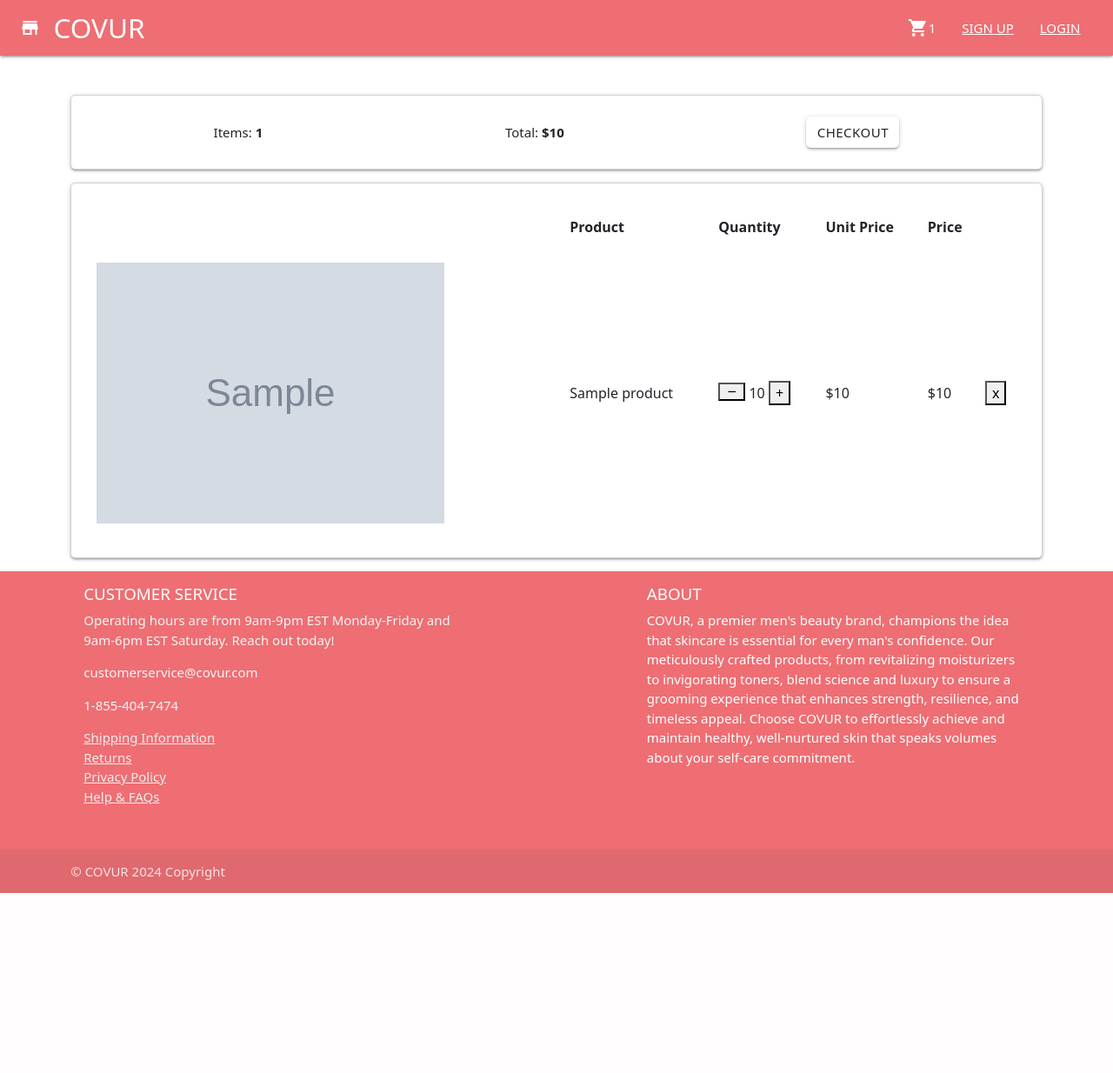
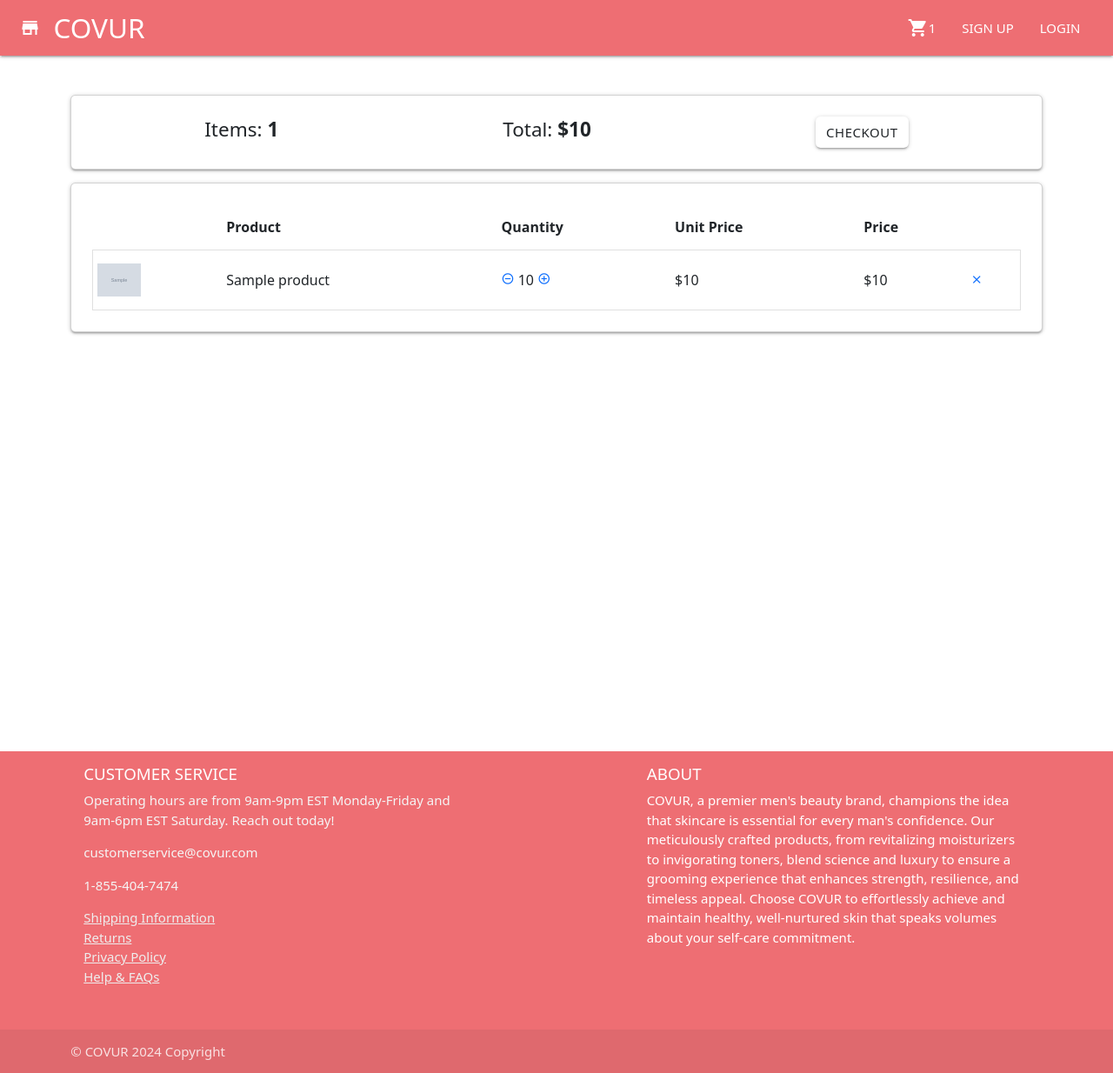
Before and after one commit to smackeem/COVUR, a Django app: template main_app/templates/cart.html in a window 1280 px wide. Shown: the whole page at 87% size. Before the commit the page ends 1027 px from the top, so only its background shows below. Run offline with Django 5.2, Linux system fonts and the light colour scheme; the template is opened without the code that fills it: most values are stand-ins (such as "Sample title", 1, 10 or a date in 2020); grey boxes marked "Sample" are stand-in pictures; some libraries are stand-ins or nearby versions.

Commit message:
Formatted cart template to display product image as a thumbnail.

```diff
--- a/main_app/static/css/style.css
+++ b/main_app/static/css/style.css
@@ -8,6 +8,7 @@ body {
 
   main {
     flex: 1 0 auto;
+    height: 100vh;
   }
 
   footer.page-footer {
@@ -16,3 +17,6 @@ body {
   .no_underline {
     text-decoration: none;
   }
+  a {
+    text-decoration: none;
+  }
--- a/main_app/templates/base.html
+++ b/main_app/templates/base.html
@@ -30,7 +30,7 @@
           <ul class="right">
             <li >
               <a class="d-flex no_underline" href="{% url 'cart' %}">
-                <i class="medium material-icons">shopping_cart</i>
+                <i class="medium material-icons right">shopping_cart</i>
                 {% if cart.num_of_items %}<span class="align-self-start" id="num_of_items"
                   >{{cart.num_of_items}}
                 </span>
@@ -38,11 +38,11 @@
               >
             </li>
             {% if request.user.is_authenticated %}
-            <li><a href="{% url 'orders' %}">ORDERS</a></li>
-            <li><a href="{% url 'logout' %}">LOGOUT</a></li>
+            <li><a class="no_underline" href="{% url 'orders' %}">ORDERS</a></li>
+            <li><a class="no_underline" href="{% url 'logout' %}">LOGOUT</a></li>
             {% else %}
-            <li><a href="{% url 'signup' %}">SIGN UP</a></li>
-            <li><a href="{% url 'login' %}">LOGIN</a></li>
+            <li><a class="no_underline" href="{% url 'signup' %}">SIGN UP</a></li>
+            <li><a class="no_underline" href="{% url 'login' %}">LOGIN</a></li>
             {% endif %}
           </ul>
         </div>
--- a/main_app/templates/cart.html
+++ b/main_app/templates/cart.html
@@ -1,13 +1,13 @@
 {% extends 'base.html' %}
 {% block content %}
 
-<div>
+<div class="mt-5">
     <i></i>
 </div>
 <div class="card mt-5 ">
     <div class="card-content d-flex justify-content-around align-items-center">
-            <span >Items: <strong id="num_of_items">{{cart.num_of_items}}</strong></span>
-            <span>Total: <strong id="cart_total">${{cart.total}}</strong></span>
+            <span class="h4" >Items: <strong id="num_of_items">{{cart.num_of_items}}</strong></span>
+            <span class="h4">Total: <strong id="cart_total">${{cart.total}}</strong></span>
             <a href="{% url 'checkoutpage' %}"><span><button class="btn">Checkout</button></span></a>
 
     </div>
@@ -23,17 +23,20 @@
                 <th>Unit Price</th>
                 <th>Price</th>
             </thead>
-            <tbody>
+            <tbody class="collection ">
                 {% for cartitem in cart.cartitems.all %}
-                <tr>
-                    <td><img class="tiny material-icons" src="{{cartitem.product.image.url}}" alt=""></td>
+                <tr class="collection-item ">
+                    <td><img class="materialboxed" width="50" src="{{cartitem.product.image.url}}" alt=""></td>
                     <td>
                         {{cartitem.product.name}}
                     </td>
-                    <td><button data-product="{{cartitem.product.id}}" data-action="sub" id="updateItem"><i class="tiny material-icons">remove</i></button> <span id="num_of_item">{{cartitem.quantity}}</span> <button data-product="{{cartitem.product.id}}" data-action="add" id="updateItem">+</button></td>
+                    <td><a href="#" id="updateItem" data-product="{{cartitem.product.id}}" data-action="sub"><i class="tiny material-icons ">remove_circle_outline</i></a>
+                        <span id="num_of_item">{{cartitem.quantity}}</span>
+                        <a href="#" data-product="{{cartitem.product.id}}" data-action="add" id="updateItem"><i class="tiny material-icons ">add_circle_outline</i></a>
+                    </td>
                     <td>${{cartitem.product.price}}</td>
                     <td>$<span id="price">{{cartitem.price }}</span></td>
-                    <td><button data-product="{{cartitem.product.id}}" data-action="del" id="updateItem" id="remove">x</button></td>
+                    <td><a href="#" data-product="{{cartitem.product.id}}" data-action="del" id="updateItem" id="remove"><i class="tiny material-icons">clear</i></a></td>
                 </tr>
                 {% endfor %}
             </tbody>
--- a/main_app/templates/login.html
+++ b/main_app/templates/login.html
@@ -1,8 +1,8 @@
 {% extends 'base.html' %} {% block content %}
 
-<h2>Login</h2>
+<h2 class="mt-5">Login</h2>
 
-<form method="POST">
+<form class="mt-5" method="POST">
   {% csrf_token %} {{ form.as_p }}
   <button type="submit">Login</button>
 </form>
--- a/main_app/templates/orders/index.html
+++ b/main_app/templates/orders/index.html
@@ -13,7 +13,7 @@
           <p>Items: {{ order.num_of_items }}<br>
             Total: ${{ order.total }}
           </p>
-          <a href="{% url 'order_details' order.stripe_checkout_id %}" class="secondary-content">view</a>
+          <a href="{% url 'order_details' order.stripe_checkout_id %}" class="secondary-content">details</a>
         </li>
 
     {% endfor %}
--- a/main_app/templates/signup.html
+++ b/main_app/templates/signup.html
@@ -1,8 +1,8 @@
 {% extends 'base.html' %} {% block content %}
 
-<h2>Sign up</h2>
+<h2 class="mt-5">Sign up</h2>
 
-<form method="POST">
+<form class="mt-5" method="POST">
   {% csrf_token %} {{ form.as_p }}
   <button type="submit">Sign up</button>
 </form>
```
Also changed, not shown: main_app/templates/orders/details.html (+14 -8 lines).
